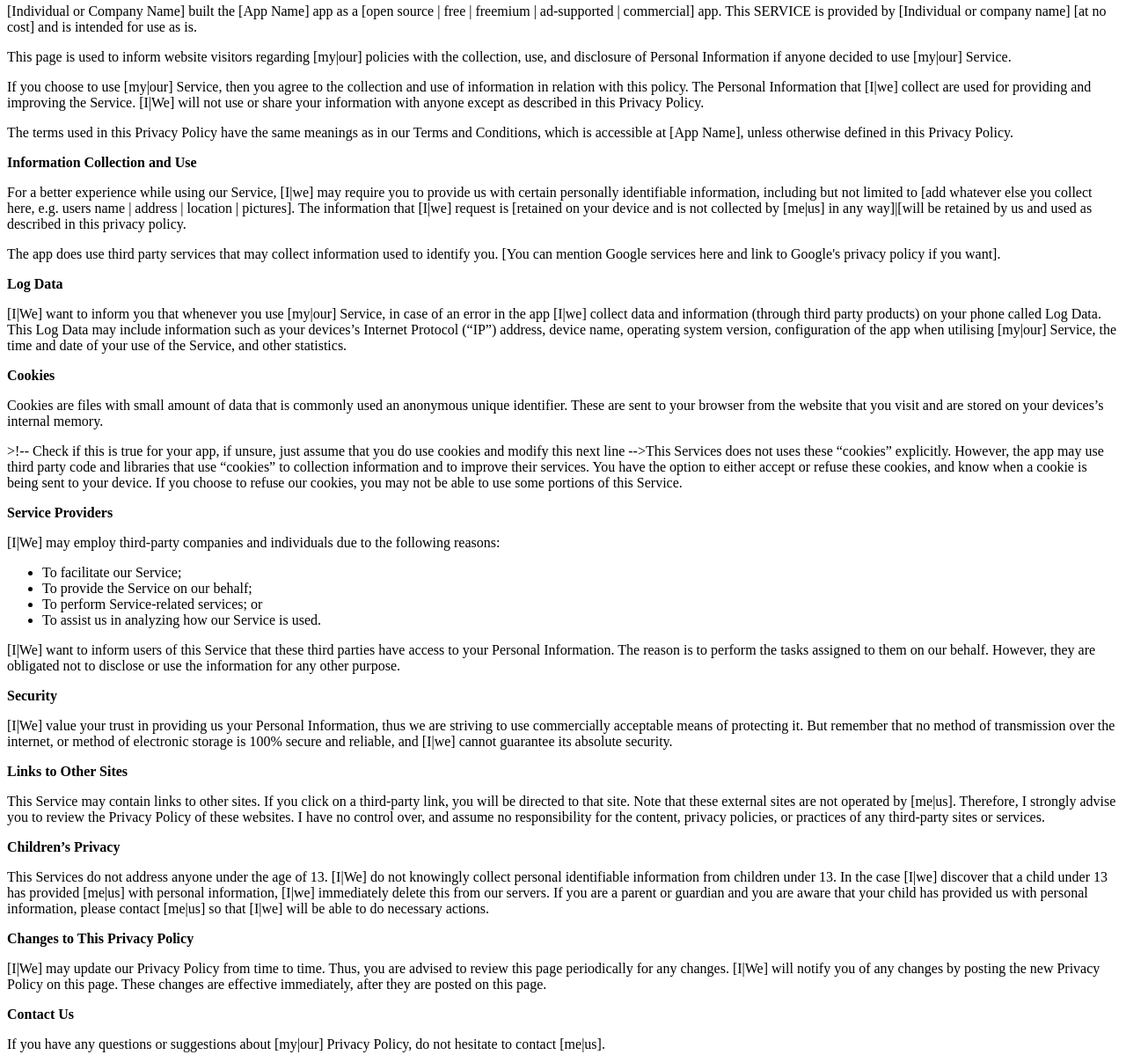
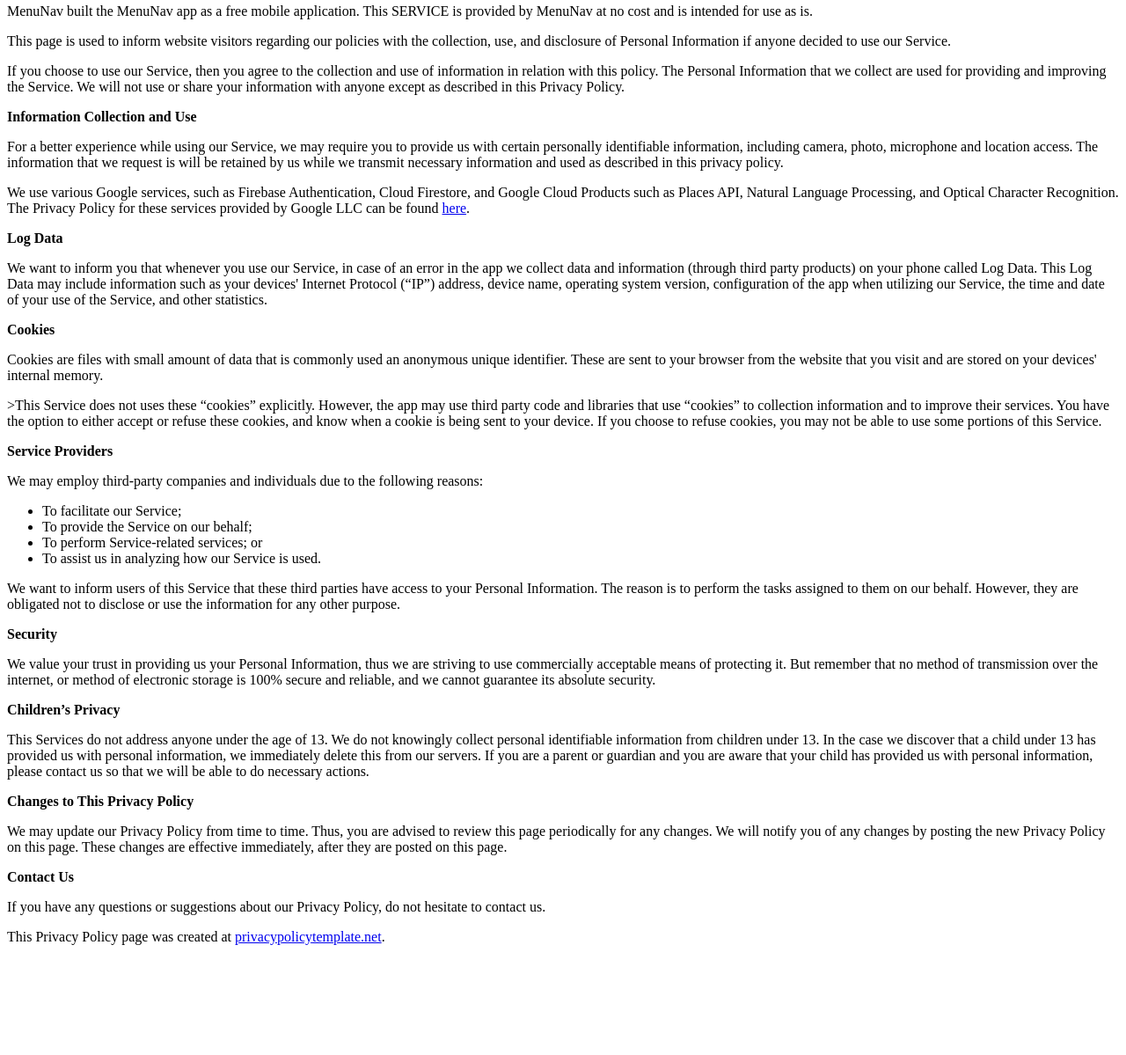
Before and after one commit to kaitoyamagishi1109/MenuNavPrivacyPolicy, a plain HTML site: page index.html in a window 1280 px wide. Shown: the part 51-1250 px from the top of the page at 88% size. After the commit the page ends 1141 px from the top, so only its background shows below. Drawn offline with Linux system fonts and the light colour scheme.

Commit message:
first update

```diff
--- a/index.html
+++ b/index.html
@@ -1,81 +1,72 @@
 <html>
 <body>
 <h2>Privacy Policy</h2>
-<p>[Individual or Company Name] built the [App Name] app as a [open source | free | freemium | ad-supported | commercial] app. This SERVICE is provided by [Individual or company name] [at no cost] and is intended
+<p>MenuNav built the MenuNav app as a free mobile application. This SERVICE is provided by MenuNav at no cost and is intended
     for use as is.</p>
-<p>This page is used to inform website visitors regarding [my|our] policies with the collection, use, and
-    disclosure of Personal Information if anyone decided to use [my|our] Service.</p>
-<p>If you choose to use [my|our] Service, then you agree to the collection and use of information in
-    relation with this policy. The Personal Information that [I|we] collect are used for providing and
-    improving the Service. [I|We] will not use or share your information with anyone except as described
+<p>This page is used to inform website visitors regarding our policies with the collection, use, and
+    disclosure of Personal Information if anyone decided to use our Service.</p>
+<p>If you choose to use our Service, then you agree to the collection and use of information in
+    relation with this policy. The Personal Information that we collect are used for providing and
+    improving the Service. We will not use or share your information with anyone except as described
     in this Privacy Policy.</p>
-<p>The terms used in this Privacy Policy have the same meanings as in our Terms and Conditions,
-    which is accessible at [App Name], unless otherwise defined in this Privacy Policy.</p>
 
 <p><strong>Information Collection and Use</strong></p>
-<p>For a better experience while using our Service, [I|we] may require you to provide us with certain
-    personally identifiable information, including but not limited to [add whatever else you collect here, e.g. users name | address | location | pictures].
-	The information that [I|we] request is [retained on your device and is not
-    collected by [me|us] in any way]|[will be retained by us and used as described in this privacy policy.</p>
-<p>The app does use third party services that may collect information used to identify you. [You can mention Google services here and link to Google's privacy policy if you want].
+<p>For a better experience while using our Service, we may require you to provide us with certain
+    personally identifiable information, including camera, photo, microphone and location access.
+	The information that we request is will be retained by us while we transmit necessary information and used as described in this privacy policy.</p>
+<p>We use various Google services, such as Firebase Authentication, Cloud Firestore, and Google Cloud Products such as Places API, Natural Language Processing, and Optical Character Recognition.
+    The Privacy Policy for these services provided by Google LLC can be found <a href="https://policies.google.com/privacy?hl=en-US">here</a>.</p>
 
 <p><strong>Log Data</strong></p>
-<p>[I|We] want to inform you that whenever you use [my|our] Service, in case of an error in the app [I|we] collect
+<p>We want to inform you that whenever you use our Service, in case of an error in the app we collect
     data and information (through third party products) on your phone called Log Data. This Log Data
-    may include information such as your devices’s Internet Protocol (“IP”) address, device name,
-    operating system version, configuration of the app when utilising [my|our] Service, the time and date
+    may include information such as your devices' Internet Protocol (“IP”) address, device name,
+    operating system version, configuration of the app when utilizing our Service, the time and date
     of your use of the Service, and other statistics.</p>
 
 <p><strong>Cookies</strong></p>
 <p>Cookies are files with small amount of data that is commonly used an anonymous unique identifier.
-    These are sent to your browser from the website that you visit and are stored on your devices’s
+    These are sent to your browser from the website that you visit and are stored on your devices'
     internal memory.</p>
-<p>>!-- Check if this is true for your app, if unsure, just assume that you do use cookies and modify this next line -->This Services does not uses these “cookies” explicitly. However, the app may use third party code
+<p>>This Service does not uses these “cookies” explicitly. However, the app may use third party code
     and libraries that use “cookies” to collection information and to improve their services. You
     have the option to either accept or refuse these cookies, and know when a cookie is being sent
-    to your device. If you choose to refuse our cookies, you may not be able to use some portions of
+    to your device. If you choose to refuse cookies, you may not be able to use some portions of
     this Service.</p>
 
 <p><strong>Service Providers</strong></p> <!-- This part need seem like it's not needed, but if you use any Google services, or any other third party libraries, chances are, you need this. -->
-<p>[I|We] may employ third-party companies and individuals due to the following reasons:</p>
+<p>We may employ third-party companies and individuals due to the following reasons:</p>
 <ul>
     <li>To facilitate our Service;</li>
     <li>To provide the Service on our behalf;</li>
     <li>To perform Service-related services; or</li>
     <li>To assist us in analyzing how our Service is used.</li>
 </ul>
-<p>[I|We] want to inform users of this Service that these third parties have access to your Personal
+<p>We want to inform users of this Service that these third parties have access to your Personal
     Information. The reason is to perform the tasks assigned to them on our behalf. However, they
     are obligated not to disclose or use the information for any other purpose.</p>
 
 <p><strong>Security</strong></p>
-<p>[I|We] value your trust in providing us your Personal Information, thus we are striving to use
+<p>We value your trust in providing us your Personal Information, thus we are striving to use
     commercially acceptable means of protecting it. But remember that no method of transmission over
-    the internet, or method of electronic storage is 100% secure and reliable, and [I|we] cannot
+    the internet, or method of electronic storage is 100% secure and reliable, and we cannot
     guarantee its absolute security.</p>
 
-<p><strong>Links to Other Sites</strong></p>
-<p>This Service may contain links to other sites. If you click on a third-party link, you will be
-    directed to that site. Note that these external sites are not operated by [me|us]. Therefore, I
-    strongly advise you to review the Privacy Policy of these websites. I have no control over, and
-    assume no responsibility for the content, privacy policies, or practices of any third-party
-    sites or services.</p>
-
 <p><strong>Children’s Privacy</strong></p>
-<p>This Services do not address anyone under the age of 13. [I|We] do not knowingly collect personal
-    identifiable information from children under 13. In the case [I|we] discover that a child under 13
-    has provided [me|us] with personal information, [I|we] immediately delete this from our servers. If you
+<p>This Services do not address anyone under the age of 13. We do not knowingly collect personal
+    identifiable information from children under 13. In the case we discover that a child under 13
+    has provided us with personal information, we immediately delete this from our servers. If you
     are a parent or guardian and you are aware that your child has provided us with personal
-    information, please contact [me|us] so that [I|we] will be able to do necessary actions.</p>
+    information, please contact us so that we will be able to do necessary actions.</p>
 
 <p><strong>Changes to This Privacy Policy</strong></p>
-<p>[I|We] may update our Privacy Policy from time to time. Thus, you are advised to review this page
-    periodically for any changes. [I|We] will notify you of any changes by posting the new Privacy Policy
+<p>We may update our Privacy Policy from time to time. Thus, you are advised to review this page
+    periodically for any changes. We will notify you of any changes by posting the new Privacy Policy
     on this page. These changes are effective immediately, after they are posted on this page.</p>
 
 <p><strong>Contact Us</strong></p>
-<p>If you have any questions or suggestions about [my|our] Privacy Policy, do not hesitate to contact
-    [me|us].</p>
+<p>If you have any questions or suggestions about our Privacy Policy, do not hesitate to contact
+    us.</p>
 <p>This Privacy Policy page was created at <a href="https://privacypolicytemplate.net"
                                               target="_blank">privacypolicytemplate.net</a>.</p>
 </body>
```
